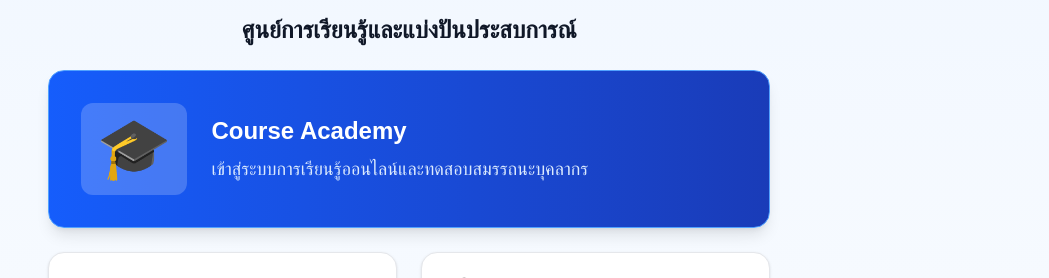
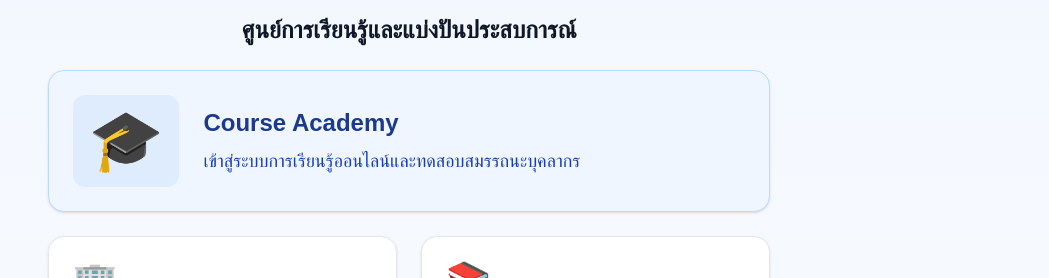
Before and after one commit to jakario/Dotacademy, a Next.js app: page /en in a window 1280 px wide. Shown: the part 281-559 px from the top of the page, without its empty margins (231-1280 px from the left). Built offline with nearby package versions, Linux system fonts and the light colour scheme; no server answers; the database is empty; sample sign-in values are in the browser's storage.

Commit message:
fix: Restore Course Academy homepage card styling to light-blue layout

```diff
--- a/src/app/[locale]/page.tsx
+++ b/src/app/[locale]/page.tsx
@@ -103,12 +103,12 @@ export default async function HomePage() {
             <h2 className="text-2xl font-bold text-gray-900 mb-6">{s.portal_title}</h2>
 
             {/* Course Academy — Hero Card */}
-            <Link href="/courses" className="mb-6 block p-8 bg-gradient-to-r from-blue-600 to-blue-800 rounded-2xl shadow-lg border border-blue-400 hover:shadow-xl hover:-translate-y-1 transition-all text-left group w-full">
+            <Link href="/courses" className="mb-6 block p-6 bg-blue-50 rounded-2xl shadow-sm border border-blue-200 hover:border-blue-500 hover:shadow-md transition-all text-left group w-full">
               <div className="flex items-center gap-6">
-                <div className="text-6xl group-hover:scale-110 transition-transform bg-white/20 p-4 rounded-xl">{s.course_academy_icon}</div>
+                <div className="text-6xl group-hover:scale-110 transition-transform bg-blue-100/80 p-4 rounded-xl">{s.course_academy_icon}</div>
                 <div>
-                  <h3 className="text-2xl font-bold text-white mb-2">{s.course_academy_title}</h3>
-                  <p className="text-blue-100 text-lg">{s.course_academy_subtitle}</p>
+                  <h3 className="text-2xl font-bold text-blue-900 mb-2">{s.course_academy_title}</h3>
+                  <p className="text-blue-800 text-lg">{s.course_academy_subtitle}</p>
                 </div>
               </div>
             </Link>
```
